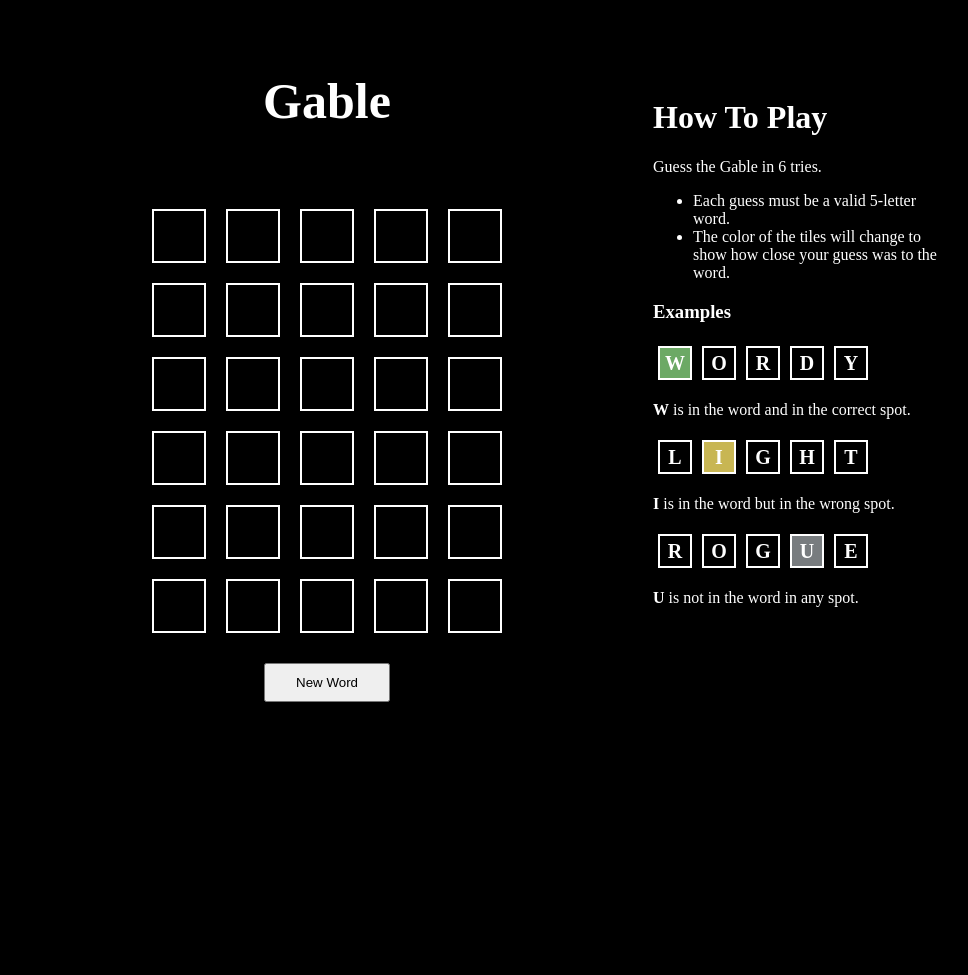
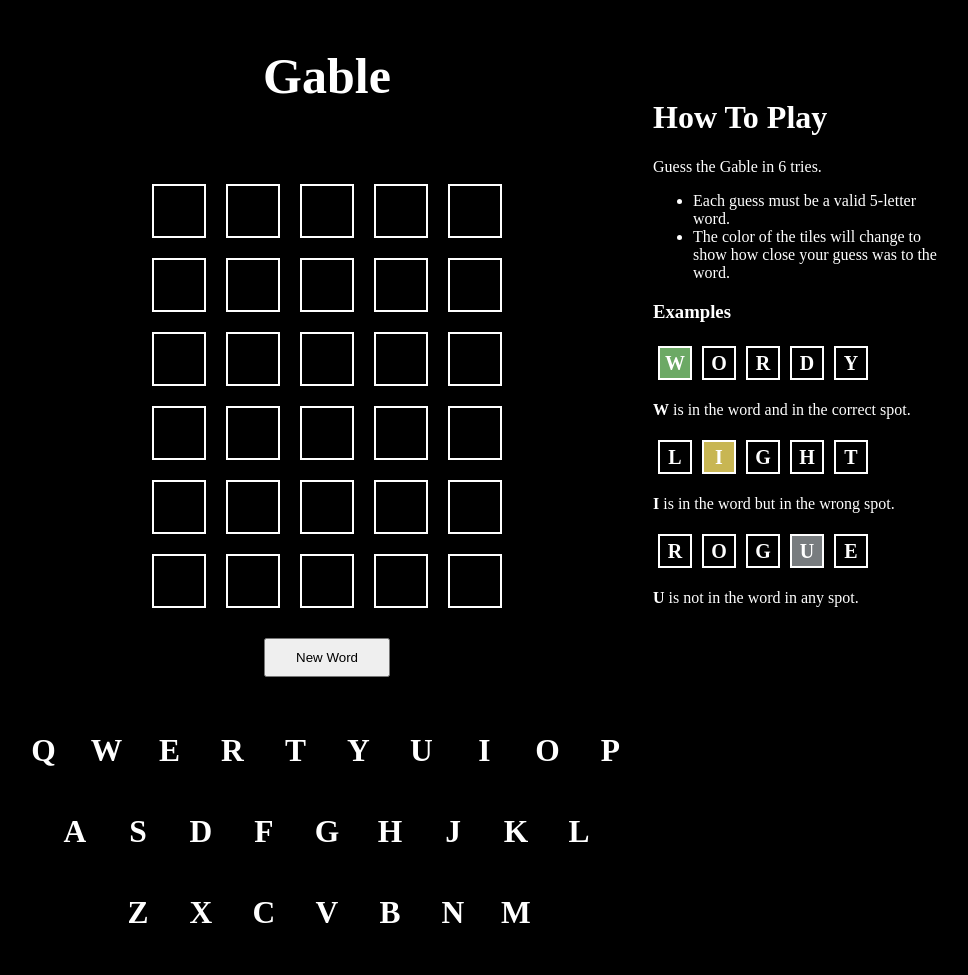
Before and after one commit to GabrielNakamoto/Gable, a Flask app: page / in a window 1280 px wide. Shown: the whole page, without its empty margins (293-1261 px from the left). Before the commit the page ends 702 px from the top, so only its background shows below. Run offline with Flask 3, Linux system fonts and the light colour scheme.

Commit message:
Visualizing key states

```diff
--- a/main.py
+++ b/main.py
@@ -25,8 +25,25 @@
         html += "</div>"
     return html
 
+KEYBOARD = "QWERTYUIOPASDFGHJKLZXCVBNM"
+LINE_ENDS = ['P', 'L', 'M']
+LINE_STARTS = ['Q', 'A', 'Z']
+def serialize_key_state():
+    html = ""
+    for i, x in enumerate(KEYBOARD):
+        if x in LINE_STARTS:
+            html += "<div>"
+        state = session['key_state'][ord(x.lower())-ord('a')]
+        color = app.config['COLOR_SCHEME'][state]
+        html += f'<div style="background-color:{color}"><p>{x}<p></div>'
+        if x in LINE_ENDS:
+            html += "</div>"
+    return html
+
 @app.route("/")
 def init():
+    if 'key_state' not in session:
+        session['key_state'] = [0] * 26
     if 'game_over' not in session:
         session['game_over'] = False
     if 'guess_state' not in session:
@@ -44,10 +61,12 @@
 
     return render_template("game.html",
                            serialize_state=serialize_state,
+                           serialize_key_state=serialize_key_state,
                            string_to_div=string_to_div)
 
 @app.route("/reset-state", methods=['POST'])
 def reset_state():
+    session['key_state'] = [0] * 26
     session['game_over'] = False
     session['guess_state'] = [[(' ', 0) for _ in range(5)] for _ in range(6)]
     session['hidden_word'] = random.choice(
@@ -67,6 +86,7 @@
     # return serialize_state()
     return render_template("game.html",
                            serialize_state=serialize_state,
+                           serialize_key_state=serialize_key_state,
                            string_to_div=string_to_div)
 
 
@@ -95,6 +115,8 @@
                     state = 3
                 elif letter in session['hidden_word']:
                     state = 2
+                # only update keybaord if its a better state?
+                session['key_state'][ord(letter.lower())-ord('a')]=state
                 session['guess_state'][session['word_index']][i]=(
                     session['guess_state'][session['word_index']][i][0],
                     state)
--- a/static/style.css
+++ b/static/style.css
@@ -32,11 +32,24 @@
 }
 
 #game {
-    margin-top: 30px;
+    margin-top: 5px;
     width: 600px;
     display: flex;
     flex-direction: column;
     align-items: center;
+}
+
+#key-state {
+    margin-top: 20px;
+    align-items: center;
+    scale: 0.9;
+}
+
+#key-state > div > div {
+    border-radius: 8px;
+    border: 0px solid transparent;
+    background-color: rgb(48, 48, 48);
+    height: 70px;
 }
 
 .container {
--- a/templates/game.html
+++ b/templates/game.html
@@ -12,8 +12,11 @@
     </div>
     <div id="game">
         <h1 id="title">Gable</h1><br><br>
-        <div class="container">{{ serialize_state()|safe }}</div>
+        <div class="container" id="guesses">{{ serialize_state()|safe }}</div>
         <button id="reset" hx-post="/reset-state" hx-swap="none">New Word</button>
+        <div class="container" id="key-state">
+            {{serialize_key_state()|safe}}
+        </div>
     </div>
     <div id="help">
         <h1>How To Play</h1>
@@ -45,8 +48,10 @@
                         const tempDiv = document.createElement('div');
                         tempDiv.innerHTML = html;
 
-                        document.querySelector('.container').replaceWith(
-                                tempDiv.querySelector('.container'));
+                        document.getElementById('guesses').replaceWith(
+                                tempDiv.querySelector('#guesses'));
+                        document.getElementById('key-state').replaceWith(
+                                tempDiv.querySelector('#key-state'));
                         document.getElementById('spacer').replaceWith(
                                 tempDiv.querySelector('#spacer'));
                     });
```
